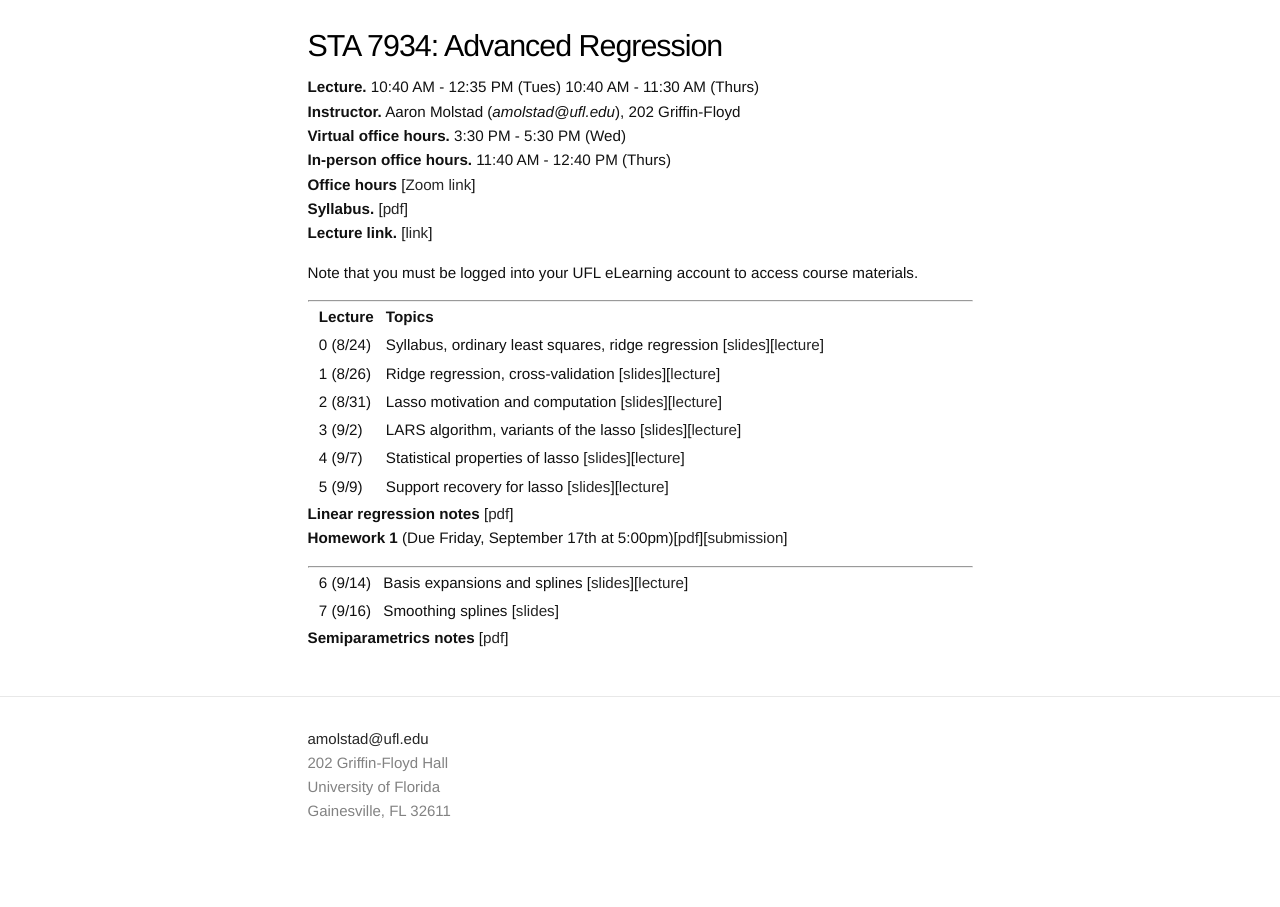
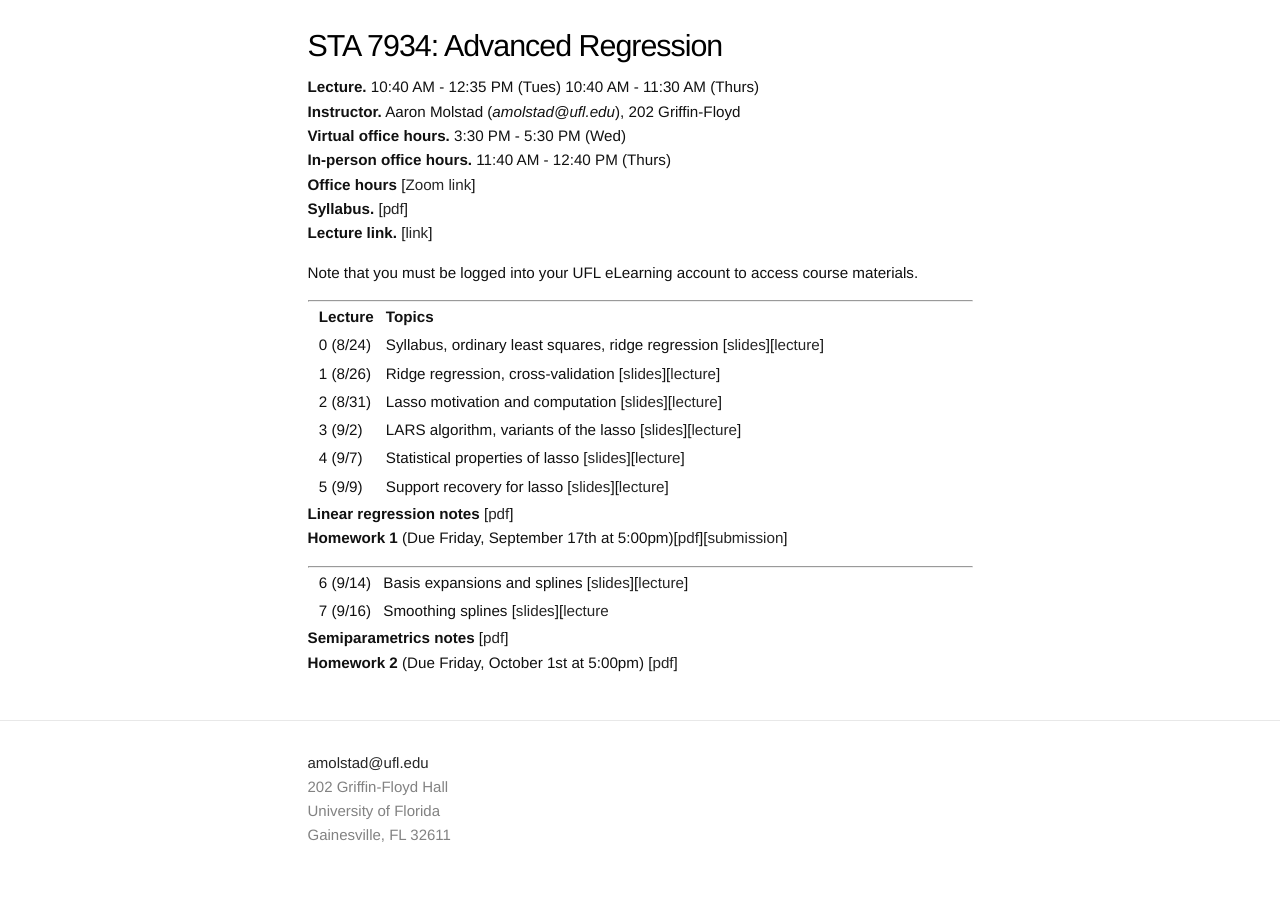
Before and after one commit to ajmolstad/ajmolstad.github.io, a Jekyll site: the page built from F21_STA7934.md, in a window 1280 px wide. Built offline with Jekyll 4.4.1, drawn with Linux system fonts in a browser that asks for light colours.

Commit message:
Update F21_STA7934.md

```diff
--- a/F21_STA7934.md
+++ b/F21_STA7934.md
@@ -22,7 +22,7 @@ Note that you must be logged into your UFL eLearning account to access course ma
 || 2 (8/31)  || Lasso motivation and computation [[slides](https://ufl.instructure.com/files/61716311/download?download_frd=1)][[lecture](https://ufl.instructure.com/courses/437665/files?preview=61755293)]||
 || 3 (9/2) || LARS algorithm, variants of the lasso [[slides](https://ufl.instructure.com/files/61778368/download?download_frd=1)][[lecture](https://ufl.instructure.com/courses/437665/files?preview=61882360)]||
 || 4 (9/7) || Statistical properties of lasso [[slides](https://ufl.instructure.com/files/61917133/download?download_frd=1)][[lecture](https://ufl.instructure.com/courses/437665/files?preview=61915834)] ||
-|| 5 (9/9) || Support recovery for lasso [[slides](https://ufl.instructure.com/files/61981841/download?download_frd=1)][[lecture](https://ufl.instructure.com/files/61981808/download?download_frd=1)] ||
+|| 5 (9/9) || Support recovery for lasso [[slides](https://ufl.instructure.com/files/61981841/download?download_frd=1)][[lecture](https://ufl.instructure.com/courses/437665/files?preview=61981808)] ||
 
 
 **Linear regression notes** [[pdf](https://ufl.instructure.com/files/61917750/download?download_frd=1)]
@@ -31,6 +31,7 @@ Note that you must be logged into your UFL eLearning account to access course ma
 ---------------
 
 || 6 (9/14) || Basis expansions and splines [[slides](https://ufl.instructure.com/files/62131715/download?download_frd=1)][[lecture](https://ufl.instructure.com/courses/437665/files?preview=62208819)] ||
- || 7 (9/16) || Smoothing splines [[slides](https://ufl.instructure.com/files/62208820/download?download_frd=1)]||
+ || 7 (9/16) || Smoothing splines [[slides](https://ufl.instructure.com/files/62208820/download?download_frd=1)][[lecture](https://ufl.instructure.com/courses/437665/files?preview=62253084)||
 
 **Semiparametrics notes** [[pdf](https://ufl.instructure.com/files/62208898/download?download_frd=1)]
+**Homework 2** (Due Friday, October 1st at 5:00pm) [[pdf](https://ufl.instructure.com/files/62253067/download?download_frd=1)]
```
